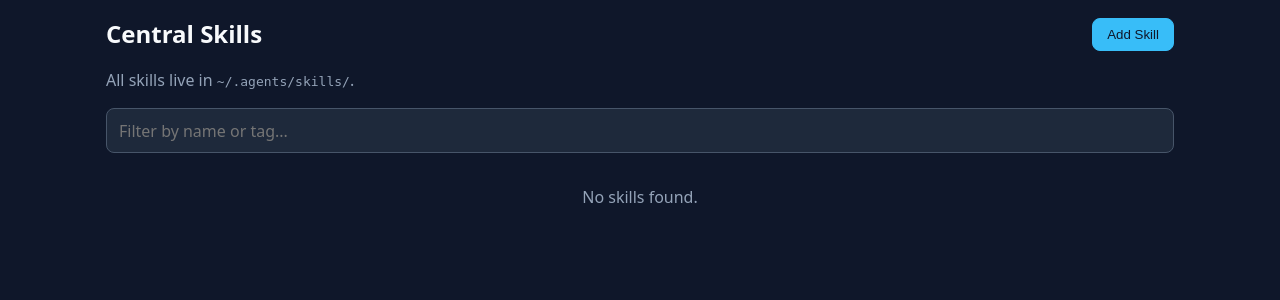
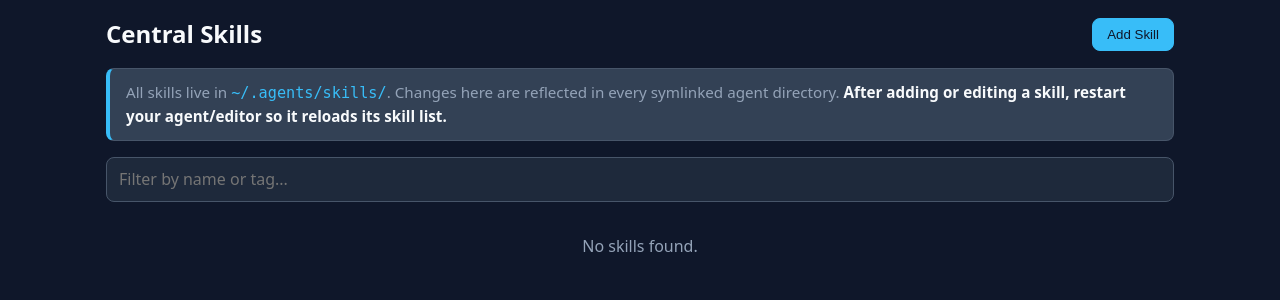
Before and after one commit to bluefate/skill-manager, a FastAPI app: page / in a window 1280 px wide. Shown: the part 143-443 px from the top of the page. Run offline with FastAPI, Linux system fonts and the light colour scheme; data that the repository does not hold is empty.

Commit message:
Fix target preview endpoint and add restart guidance in UI
- Change preview/symlink/remove/delete target routes to use query/body
  parameters instead of slashy path params, so target IDs like
  /Users/.../.cursor/skills route correctly.
- Add per-tab info boxes explaining the workflow.
- Show restart instructions after adding, editing, deleting, symlinking,
  and importing skills so users know when to reload their agents/editors.
- Add API test for target preview endpoint.

```diff
--- a/src/agent_skills_manager/main.py
+++ b/src/agent_skills_manager/main.py
@@ -153,8 +153,8 @@ def create_app(settings: Settings | None = None) -> FastAPI:
         _save_custom_targets(custom, settings)
         return inspect_target(new_target, settings.skills_dir)
 
-    @app.delete("/api/targets/{target_id}")
-    async def delete_target(target_id: str) -> dict[str, str]:
+    @app.delete("/api/targets")
+    async def delete_target(target_id: str = Query(..., description="Target ID")) -> dict[str, str]:
         custom = _load_custom_targets(settings)
         filtered = [t for t in custom if t.id != target_id]
         if len(filtered) == len(custom):
@@ -162,9 +162,9 @@ def create_app(settings: Settings | None = None) -> FastAPI:
         _save_custom_targets(filtered, settings)
         return {"status": "ok", "message": "Target removed"}
 
-    @app.get("/api/targets/{target_id}/preview")
+    @app.get("/api/targets/preview")
     async def preview_target(
-        target_id: str,
+        target_id: str = Query(..., description="Target ID"),
         move_existing: bool = True,
         conflict_strategy: str = "rename",
     ) -> dict:
@@ -180,7 +180,7 @@ def create_app(settings: Settings | None = None) -> FastAPI:
         )
         return preview.model_dump(mode="json")
 
-    @app.post("/api/targets/{target_id}/symlink")
+    @app.post("/api/targets/symlink")
     async def symlink_target(request: SymlinkRequest) -> dict[str, str]:
         targets = _get_all_targets(settings)
         target = find_target_by_id(targets, request.target_id)
@@ -193,7 +193,7 @@ def create_app(settings: Settings | None = None) -> FastAPI:
             conflict_strategy=request.conflict_strategy,
         )
 
-    @app.post("/api/targets/{target_id}/remove-symlink")
+    @app.post("/api/targets/remove-symlink")
     async def unlink_target(request: RemoveSymlinkRequest) -> dict[str, str]:
         targets = _get_all_targets(settings)
         target = find_target_by_id(targets, request.target_id)
--- a/src/agent_skills_manager/web/static/app.js
+++ b/src/agent_skills_manager/web/static/app.js
@@ -156,7 +156,7 @@ qs('#btn-add-skill').addEventListener('click', () => {
             await API.post('/api/skills', { name: data.name, description: data.description, tags, path: '/' });
             closeModal();
             await loadSkills();
-            showToast('Skill saved');
+            showToast('Skill saved. Restart your agent/editor to pick it up.');
         }),
     ]);
 });
@@ -176,7 +176,7 @@ async function editSkill(name) {
             }
             closeModal();
             await loadSkills();
-            showToast('Skill updated');
+            showToast('Skill updated. Restart your agent/editor to pick it up.');
         }),
     ]);
 }
@@ -185,7 +185,7 @@ async function deleteSkill(name) {
     if (!confirm(`Delete skill "${name}"?`)) return;
     await API.delete(`/api/skills/${encodeURIComponent(name)}`);
     await loadSkills();
-    showToast('Skill deleted');
+    showToast('Skill deleted. Restart your agent/editor if it was loaded.');
 }
 
 // Targets
@@ -237,7 +237,7 @@ function isDefaultTarget(target) {
 
 async function previewTarget(id) {
     try {
-        const preview = await API.get(`/api/targets/${encodeURIComponent(id)}/preview?move_existing=true&conflict_strategy=rename`);
+        const preview = await API.get(`/api/targets/preview?target_id=${encodeURIComponent(id)}&move_existing=true&conflict_strategy=rename`);
         const target = preview.target;
         const listItems = preview.existing_skills.map(s =>
             `<li>${escapeHtml(s.name)}${s.description ? ` - ${escapeHtml(s.description)}` : ''}</li>`
@@ -270,14 +270,19 @@ async function previewTarget(id) {
             actions.push(makeButton('Create Symlink', 'primary', async () => {
                 const moveExisting = qs('#move-existing', body).checked;
                 const conflictStrategy = qs('#conflict-strategy', body).value;
-                const result = await API.post('/api/targets/' + encodeURIComponent(id) + '/symlink', {
+                const result = await API.post('/api/targets/symlink', {
                     target_id: id,
                     move_existing: moveExisting,
                     conflict_strategy: conflictStrategy,
                 });
                 closeModal();
                 await loadTargets();
-                showToast(result.message, result.status === 'ok' ? 'success' : 'error');
+                showToast(
+                    result.status === 'ok'
+                        ? `${result.message} Restart that agent/editor to use the hub.`
+                        : result.message,
+                    result.status === 'ok' ? 'success' : 'error'
+                );
             }));
         }
 
@@ -302,13 +307,18 @@ async function removeSymlink(id) {
         makeButton('Cancel', '', closeModal),
         makeButton('Remove', 'danger', async () => {
             const restore = qs('#restore-dir', body).checked;
-            const result = await API.post('/api/targets/' + encodeURIComponent(id) + '/remove-symlink', {
+            const result = await API.post('/api/targets/remove-symlink', {
                 target_id: id,
                 restore,
             });
             closeModal();
             await loadTargets();
-            showToast(result.message, result.status === 'ok' ? 'success' : 'error');
+            showToast(
+                result.status === 'ok'
+                    ? `${result.message} Restart that agent/editor so it reloads its own directory.`
+                    : result.message,
+                result.status === 'ok' ? 'success' : 'error'
+            );
         }),
     ]);
 }
@@ -339,7 +349,7 @@ qs('#btn-add-target').addEventListener('click', () => {
 
 async function deleteTarget(id) {
     if (!confirm('Delete this custom target from the list?')) return;
-    await API.delete(`/api/targets/${encodeURIComponent(id)}`);
+    await API.delete(`/api/targets?target_id=${encodeURIComponent(id)}`);
     await loadTargets();
     showToast('Target deleted');
 }
@@ -404,7 +414,12 @@ async function importFromDir(agentName) {
         conflict_strategy: 'rename',
     });
     await loadSkills();
-    showToast(result.message, result.status === 'ok' ? 'success' : 'error');
+    showToast(
+        result.status === 'ok'
+            ? `${result.message} Restart any agents/editors that should use them.`
+            : result.message,
+        result.status === 'ok' ? 'success' : 'error'
+    );
 }
 
 function escapeHtml(str) {
--- a/src/agent_skills_manager/web/static/style.css
+++ b/src/agent_skills_manager/web/static/style.css
@@ -359,3 +359,22 @@ textarea {
 .skill-select {
     margin-bottom: 0.5rem;
 }
+
+.info-box {
+    background: var(--surface-light);
+    border: 1px solid var(--border);
+    border-left: 4px solid var(--primary);
+    border-radius: var(--radius);
+    padding: 0.75rem 1rem;
+    margin-bottom: var(--gap);
+    color: var(--text-muted);
+    font-size: 0.95rem;
+}
+
+.info-box code {
+    color: var(--primary);
+}
+
+.info-box strong {
+    color: var(--text);
+}
--- a/src/agent_skills_manager/web/templates/index.html
+++ b/src/agent_skills_manager/web/templates/index.html
@@ -24,7 +24,10 @@
                 <h2>Central Skills</h2>
                 <button id="btn-add-skill" class="btn primary">Add Skill</button>
             </div>
-            <p class="hint">All skills live in <code>~/.agents/skills/</code>.</p>
+            <div class="info-box">
+                All skills live in <code>~/.agents/skills/</code>. Changes here are reflected in every symlinked agent directory.
+                <strong>After adding or editing a skill, restart your agent/editor so it reloads its skill list.</strong>
+            </div>
             <input type="text" id="skill-filter" placeholder="Filter by name or tag...">
             <div id="skills-list" class="card-list"></div>
         </section>
@@ -34,7 +37,10 @@
                 <h2>Agent Targets</h2>
                 <button id="btn-add-target" class="btn primary">Add Target</button>
             </div>
-            <p class="hint">Symlink agent-specific skill directories to the central hub.</p>
+            <div class="info-box">
+                Symlink agent-specific skill directories to the central hub. Preview first to safely move any existing skills.
+                <strong>After creating or removing a symlink, restart that agent/editor.</strong>
+            </div>
             <div id="targets-list" class="card-list"></div>
         </section>
 
@@ -42,7 +48,10 @@
             <div class="panel-header">
                 <h2>Project Reviewer</h2>
             </div>
-            <p class="hint">Scan a project to review skills stored under <code>.agents/skills/</code>, <code>.cursor/skills/</code>, etc.</p>
+            <div class="info-box">
+                Scan a project for its local <code>.agents/skills/</code>, <code>.cursor/skills/</code>, <code>.claude/skills/</code>, <code>.codex/skills/</code>, and <code>.opencode/skills/</code> directories.
+                <strong>After importing skills into the hub, restart any agents/editors that should use them.</strong>
+            </div>
             <div class="form-row">
                 <input type="text" id="project-path" placeholder="/path/to/project" style="flex:1">
                 <button id="btn-scan-project" class="btn primary">Scan</button>
```
Also changed, not shown: tests/test_api.py (+13 -0 lines).
